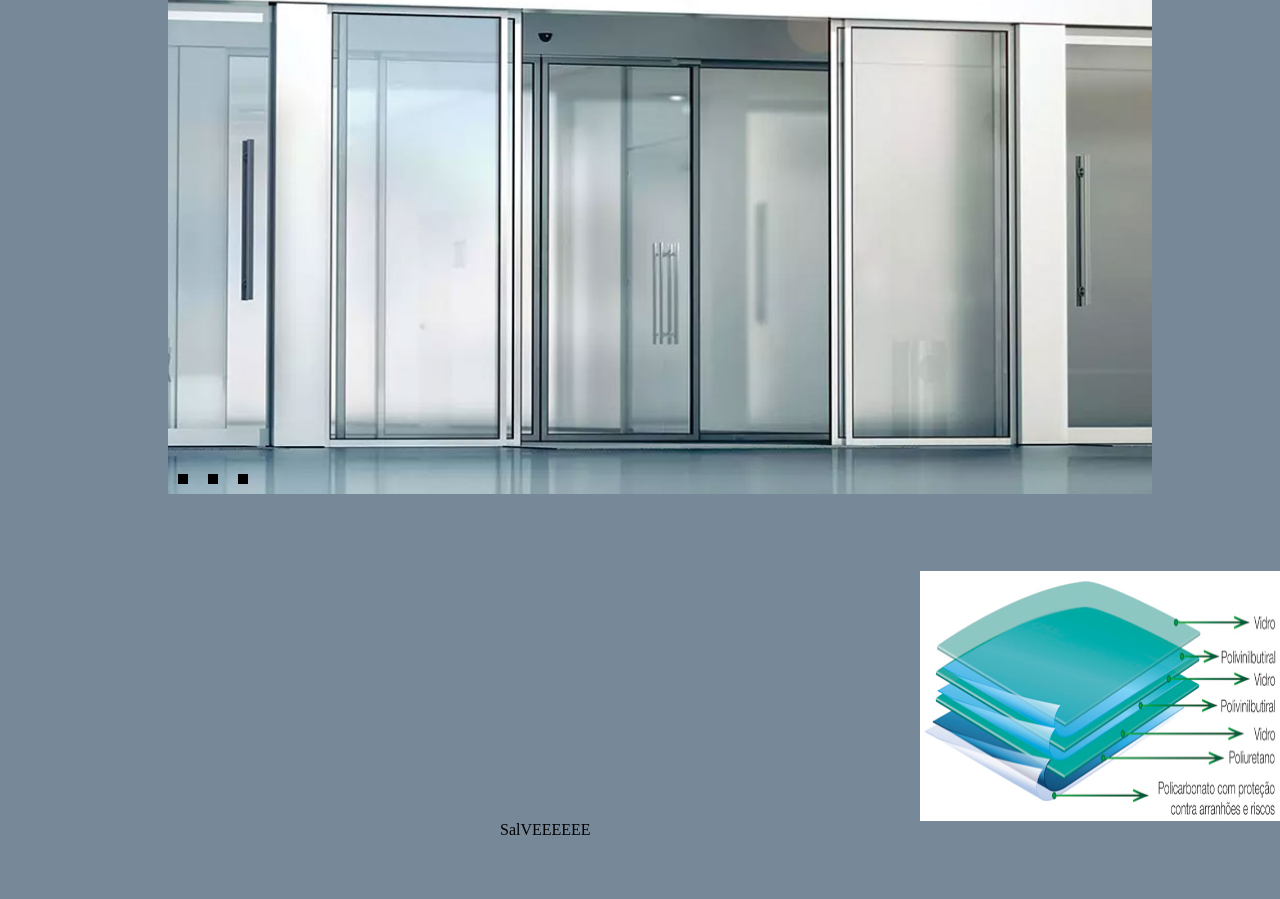
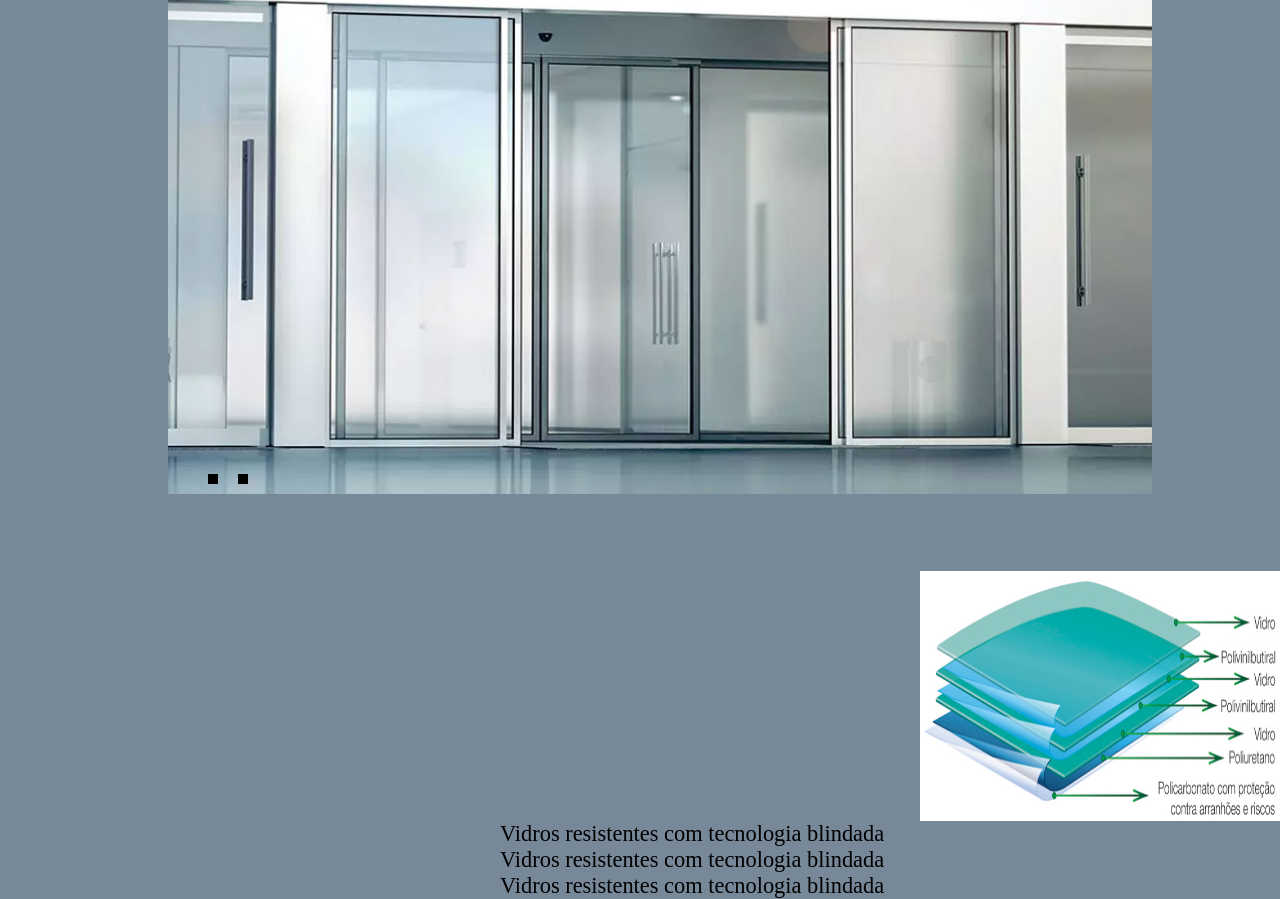
Before and after one commit to kauan93/Projeto, a plain HTML site: page index.html in a window 1280 px wide. Shown: the part 805-1704 px from the top of the page. Before the commit the page ends 1644 px from the top, so only its background shows below. Drawn offline with Linux system fonts and the light colour scheme.

Commit message:
versao beta

```diff
--- a/index.html
+++ b/index.html
@@ -36,8 +36,10 @@
 
          <section>
 <div class="s2"><img src="assets/imagem1.jpg" alt="error" width="430" height="250"></div>
-<div class="list"><ul type="1">
-   <li>SalVEEEEEE</li>
+<div class="list"><ul type="a">
+     <div class="slot"><li>Vidros resistentes com tecnologia blindada</li></div>
+     <div class="slot1"><li>Vidros resistentes com tecnologia blindada</li></div>
+     <div class="slot2"><li>Vidros resistentes com tecnologia blindada</li></div>
 </ul></div>
          </section>
 </body>
--- a/main.css
+++ b/main.css
@@ -123,3 +123,9 @@
     font-family: "Poppins", sans-serif;
     font-size: 3.5rem;
 }
+
+section li {
+    font-size: 1.4rem;
+    display: flex;
+    justify-content: flex-start;
+}
```
